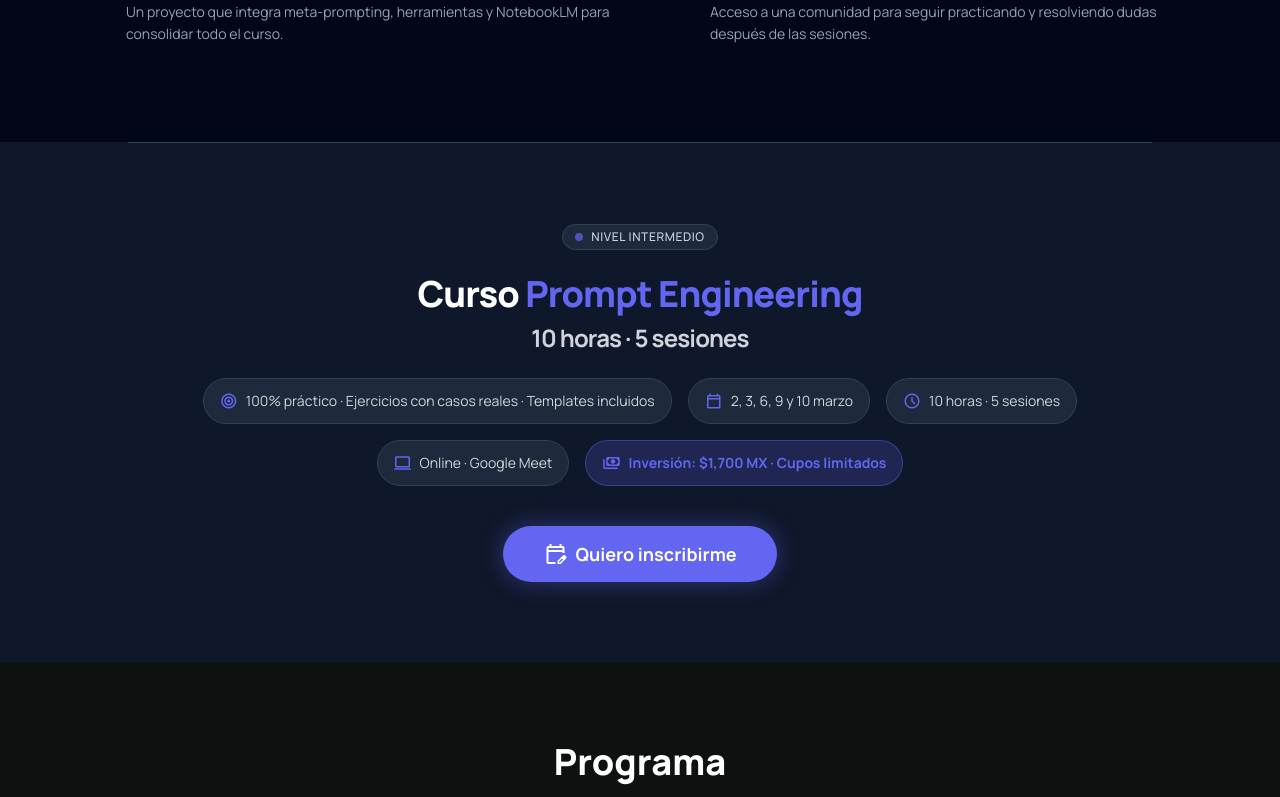
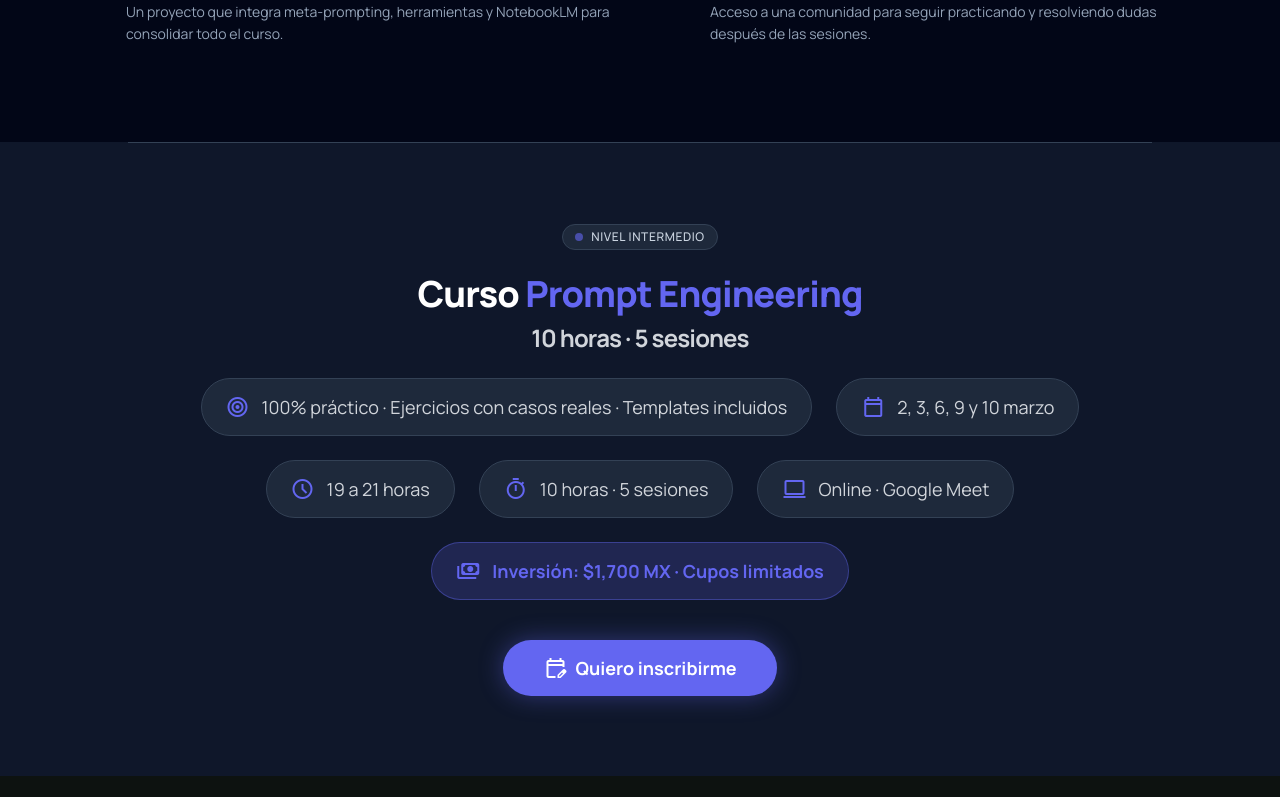
Before and after one commit to randradegh/expgrowai, a React (Vite) app: page /curso in a window 1280 px wide. Shown: the part 1523-2320 px from the top of the page. Built offline with nearby package versions, Linux system fonts and the light colour scheme.

Commit message:
Cambios en diseño y en funcionalidad para pagos.

```diff
--- /dev/null
+++ b/src/components/InscripcionModal.tsx
@@ -0,0 +1,98 @@
+interface InscripcionModalProps {
+  isOpen: boolean
+  onClose: () => void
+}
+
+export default function InscripcionModal({ isOpen, onClose }: InscripcionModalProps) {
+  if (!isOpen) return null
+
+  return (
+    <div
+      className="fixed inset-0 z-50 flex items-center justify-center p-4 bg-black/60 backdrop-blur-sm"
+      onClick={onClose}
+    >
+      <div
+        className="relative w-full max-w-2xl max-h-[90vh] bg-surface-dark border border-white/10 rounded-2xl shadow-2xl overflow-hidden flex flex-col"
+        onClick={(e) => e.stopPropagation()}
+      >
+        <div className="flex items-center justify-between p-6 border-b border-white/10 flex-shrink-0">
+          <h2 className="text-2xl font-black text-white">Inscripción</h2>
+          <button
+            onClick={onClose}
+            className="p-2 rounded-full hover:bg-white/10 text-gray-400 hover:text-white transition-colors"
+            aria-label="Cerrar"
+          >
+            <span className="material-symbols-outlined">close</span>
+          </button>
+        </div>
+
+        <div className="p-6 overflow-y-auto space-y-6 text-slate-300 text-sm md:text-base">
+          <p className="text-gray-400">
+            Para realizar tu inscripción debes enviar los siguientes datos por correo:
+          </p>
+
+          <ul className="space-y-2">
+            <li className="flex items-start gap-2">
+              <span className="material-symbols-outlined text-primary text-xl flex-shrink-0" aria-hidden>person</span>
+              Nombre completo
+            </li>
+            <li className="flex items-start gap-2">
+              <span className="material-symbols-outlined text-primary text-xl flex-shrink-0" aria-hidden>school</span>
+              Grado máximo de estudios
+            </li>
+
+            <li className="flex items-start gap-2">
+              <span className="material-symbols-outlined text-primary text-xl flex-shrink-0" aria-hidden>phone</span>
+              Teléfono (opcional)
+            </li>
+            <li className="flex items-start gap-2">
+              <span className="material-symbols-outlined text-primary text-xl flex-shrink-0" aria-hidden>mail</span>
+              Dirección de correo electrónico
+            </li>
+            <li className="flex items-start gap-2">
+              <span className="material-symbols-outlined text-primary text-xl flex-shrink-0" aria-hidden>location_on</span>
+              Ciudad y país de residencia
+            </li>
+            <li className="flex items-start gap-2">
+              <span className="material-symbols-outlined text-primary text-xl flex-shrink-0" aria-hidden>psychology</span>
+              Experiencia en el manejo de la inteligencia artificial generativa
+            </li>
+          </ul>
+
+          <div className="pt-2">
+            <h3 className="text-lg font-bold text-white mb-3">Pago e Inscripción</h3>
+            <ul className="space-y-1 text-gray-400">
+              <li>Depositar <strong className="text-white">$1,700</strong> a la siguiente cuenta:</li>
+              <li className="pl-4">Roberto Andrade Fonseca</li>
+              <li className="pl-4">Banco: Banorte</li>
+              <li className="pl-4">Cuenta: 0015014967</li>
+              <li className="pl-4">CLABE: 072 180 00015014967 5</li>
+            </ul>
+          </div>
+
+          <p className="text-gray-400">
+            Si requieres factura debes enviar los datos de facturación y se agregará el 16% de IVA al precio del evento.
+          </p>
+
+          <p className="text-gray-400">
+            Envía una imagen clara del depósito o transferencia a:
+          </p>
+          <p className="text-primary font-bold break-all">randradedev@gmail.com</p>
+          <p className="text-gray-400">
+            poniendo en el título del mensaje su nombre y el texto <strong className="text-white">Pago del curso de GenAI en educación</strong>.
+          </p>
+          <p className="text-gray-400">
+            Una vez verificado el pago se enviará un mensaje acreditando el mismo.
+          </p>
+          <p className="text-gray-400">
+            Posteriormente se enviará un correo con los datos para la conexión a la sesión de Meet y algunas indicaciones adicionales sobre el curso.
+          </p>
+
+          <p className="text-lg font-bold text-white pt-2">
+            ¡Te esperamos para explorar juntos cómo la Inteligencia Artificial puede revolucionar tu enseñanza!
+          </p>
+        </div>
+      </div>
+    </div>
+  )
+}
--- a/src/pages/Curso.tsx
+++ b/src/pages/Curso.tsx
@@ -2,6 +2,7 @@ import { useState } from 'react'
 import Navbar from '../components/Navbar'
 import Footer from '../components/Footer'
 import ContactModal from '../components/ContactModal'
+import InscripcionModal from '../components/InscripcionModal'
 
 const SESSIONES = [
   {
@@ -59,6 +60,7 @@ const SESSIONES = [
 
 export default function Curso() {
   const [isContactModalOpen, setIsContactModalOpen] = useState(false)
+  const [isInscripcionModalOpen, setIsInscripcionModalOpen] = useState(false)
 
   return (
     <div className="bg-background-light dark:bg-background-dark font-display text-slate-900 dark:text-white transition-colors duration-200">
@@ -121,8 +123,8 @@ export default function Curso() {
               </h2>
               <ol className="space-y-2 text-slate-600 dark:text-gray-300 text-center md:text-left">
                 <li><strong className="text-slate-900 dark:text-white">Sesión 1:</strong> Prompts que crean prompts</li>
-                <li><strong className="text-slate-900 dark:text-white">Sesión 2:</strong> ChatGPT vs Gemini vs Claude vs Perplexity</li>
-                <li><strong className="text-slate-900 dark:text-white">Sesión 3:</strong> Domina el ecosistema Gemini</li>
+                <li><strong className="text-slate-900 dark:text-white">Sesión 2:</strong> Comparativa estratégica: Eligiendo el LLM correcto</li>
+                <li><strong className="text-slate-900 dark:text-white">Sesión 3:</strong> Conoce el ecosistema Gemini</li>
                 <li><strong className="text-slate-900 dark:text-white">Sesión 4:</strong> NotebookLM como centro de investigación</li>
                 <li><strong className="text-slate-900 dark:text-white">Sesión 5:</strong> Workflows multi-plataforma</li>
               </ol>
@@ -203,31 +205,35 @@ export default function Curso() {
           </h2>
 
           {/* Características e inversión */}
-          <div className="flex flex-wrap justify-center gap-4 mb-10">
-            <span className="inline-flex items-center gap-2 px-4 py-2 rounded-full bg-surface-dark border border-border-dark text-sm text-gray-300">
-              <span className="material-symbols-outlined text-primary text-lg">target</span>
+          <div className="flex flex-wrap justify-center gap-5 md:gap-6 mb-10">
+            <span className="inline-flex items-center gap-3 px-6 py-3 rounded-full bg-surface-dark border border-border-dark text-base md:text-lg text-gray-300">
+              <span className="material-symbols-outlined text-primary text-xl md:text-2xl">target</span>
               100% práctico · Ejercicios con casos reales · Templates incluidos
             </span>
-            <span className="inline-flex items-center gap-2 px-4 py-2 rounded-full bg-surface-dark border border-border-dark text-sm text-gray-300">
-              <span className="material-symbols-outlined text-primary text-lg">calendar_today</span>
+            <span className="inline-flex items-center gap-3 px-6 py-3 rounded-full bg-surface-dark border border-border-dark text-base md:text-lg text-gray-300">
+              <span className="material-symbols-outlined text-primary text-xl md:text-2xl">calendar_today</span>
               2, 3, 6, 9 y 10 marzo
             </span>
-            <span className="inline-flex items-center gap-2 px-4 py-2 rounded-full bg-surface-dark border border-border-dark text-sm text-gray-300">
-              <span className="material-symbols-outlined text-primary text-lg">schedule</span>
+            <span className="inline-flex items-center gap-3 px-6 py-3 rounded-full bg-surface-dark border border-border-dark text-base md:text-lg text-gray-300">
+              <span className="material-symbols-outlined text-primary text-xl md:text-2xl">schedule</span>
+              19 a 21 horas
+            </span>
+            <span className="inline-flex items-center gap-3 px-6 py-3 rounded-full bg-surface-dark border border-border-dark text-base md:text-lg text-gray-300">
+              <span className="material-symbols-outlined text-primary text-xl md:text-2xl">timer</span>
               10 horas · 5 sesiones
             </span>
-            <span className="inline-flex items-center gap-2 px-4 py-2 rounded-full bg-surface-dark border border-border-dark text-sm text-gray-300">
-              <span className="material-symbols-outlined text-primary text-lg">computer</span>
+            <span className="inline-flex items-center gap-3 px-6 py-3 rounded-full bg-surface-dark border border-border-dark text-base md:text-lg text-gray-300">
+              <span className="material-symbols-outlined text-primary text-xl md:text-2xl">computer</span>
               Online · Google Meet
             </span>
-            <span className="inline-flex items-center gap-2 px-4 py-2 rounded-full bg-primary/20 border border-primary/40 text-primary font-bold text-sm">
-              <span className="material-symbols-outlined text-lg">payments</span>
+            <span className="inline-flex items-center gap-3 px-6 py-3 rounded-full bg-primary/20 border border-primary/40 text-primary font-bold text-base md:text-lg">
+              <span className="material-symbols-outlined text-xl md:text-2xl">payments</span>
               Inversión: $1,700 MX · Cupos limitados
             </span>
           </div>
 
           <button
-            onClick={() => setIsContactModalOpen(true)}
+            onClick={() => setIsInscripcionModalOpen(true)}
             className="inline-flex items-center justify-center gap-2 rounded-full h-14 px-10 bg-primary text-white text-lg font-bold hover:bg-primary-dark transition-all shadow-[0_0_25px_rgba(99,102,241,0.4)] hover:scale-105"
           >
             <span className="material-symbols-outlined">edit_calendar</span>
@@ -306,6 +312,10 @@ export default function Curso() {
         isOpen={isContactModalOpen}
         onClose={() => setIsContactModalOpen(false)}
       />
+      <InscripcionModal
+        isOpen={isInscripcionModalOpen}
+        onClose={() => setIsInscripcionModalOpen(false)}
+      />
     </div>
   )
 }
```
